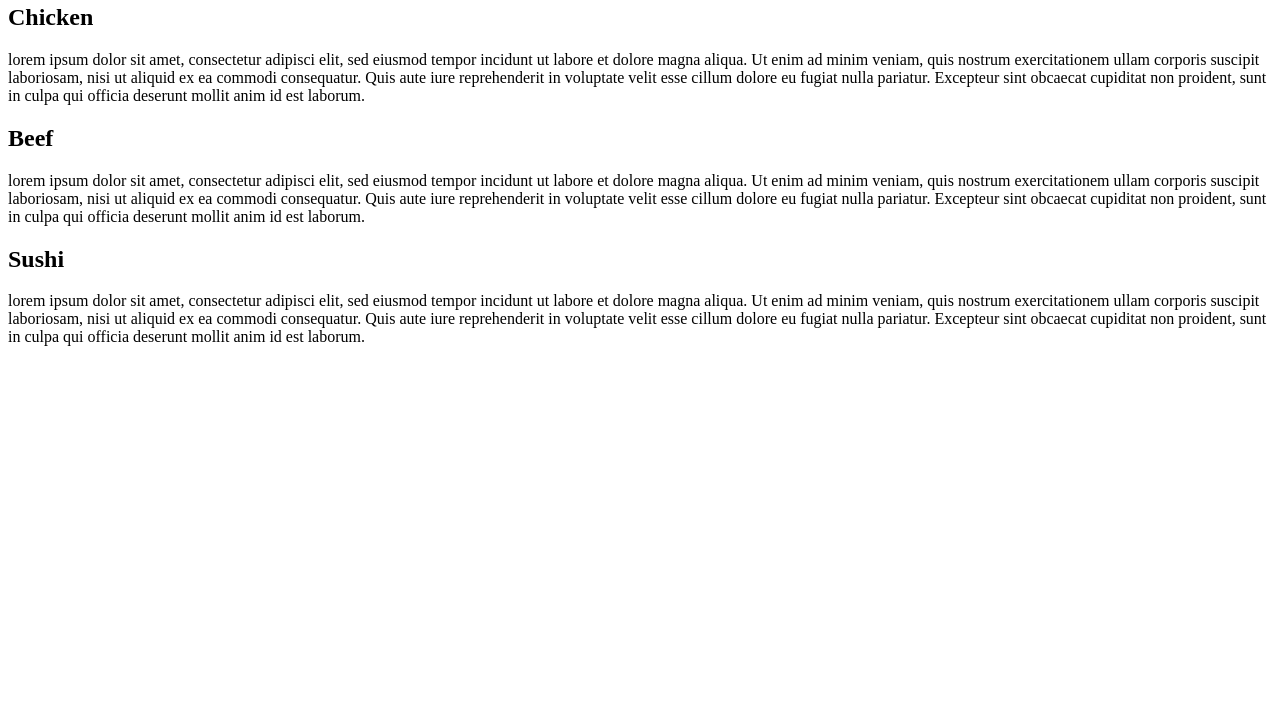
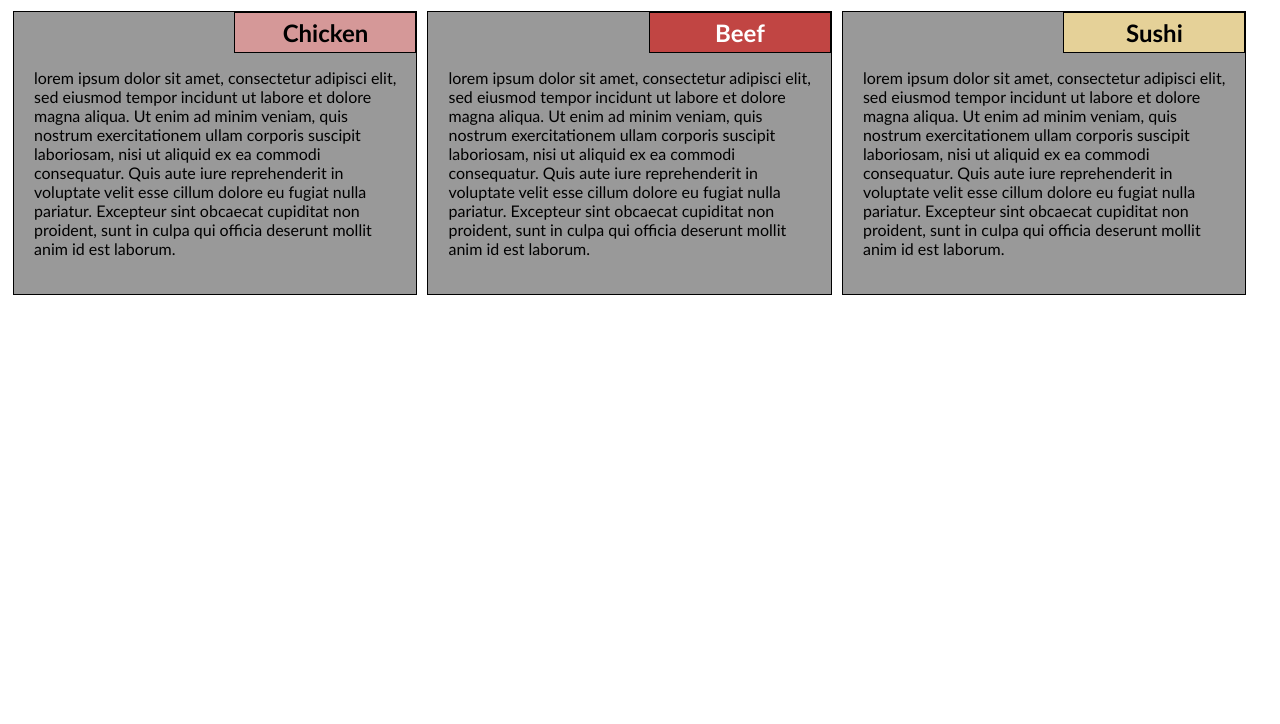
Before and after one commit to shrkk/module2_solution, a plain HTML site: page index.html in a window 1280 px wide. Shown: the part 76-800 px from the top of the page. Drawn offline with Linux system fonts and the light colour scheme.

Commit message:
Update index.html

```diff
--- a/index.html
+++ b/index.html
@@ -1,7 +1,7 @@
 <!DOCTYPE html>
 <head>
 	<title>Our Menu</title>
-	<link rel = "stylesheet" href = "style.css">
+	<link rel = "stylesheet" href = "menustyle.css">
 	<meta charset="utf-8">
 </head>
 <body>
```
